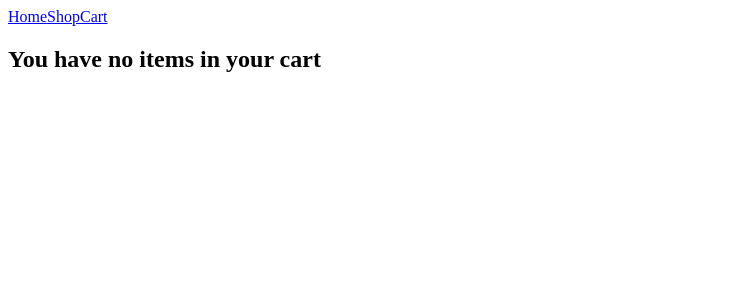
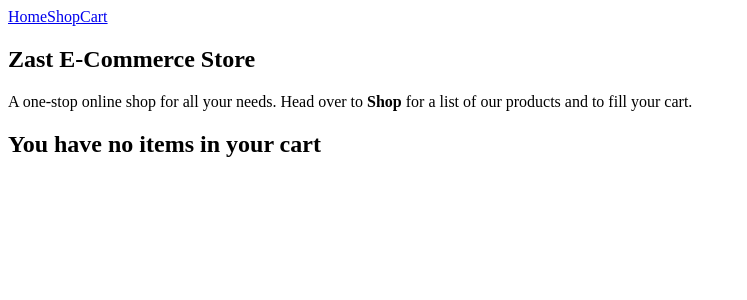
Before and after one commit to nzubeifechukwu/shopping-cart, a React (Vite) app: page /cart in a window 1280 px wide. Shown: the top 300 px of the page, without its empty margins (0-747 px from the left). Built offline with nearby package versions, Linux system fonts and the light colour scheme.

Commit message:
Display home page text

```diff
--- a/src/routes/Cart.jsx
+++ b/src/routes/Cart.jsx
@@ -20,7 +20,7 @@ export default function Cart() {
       item.quantity -= 1;
     } else {
       alert(
-        "You have just 1 of this item in your cart. Use the Delete button to remove it."
+        "You have just 1 of this item in your cart. Use the Remove button to remove it."
       );
     }
     setRerender(!rerender);
@@ -48,7 +48,7 @@ export default function Cart() {
                 setCart(cart.filter((element) => element.id !== item.id))
               }
             >
-              Delete
+              Remove
             </button>
           </article>
         ))
--- a/src/routes/Root.jsx
+++ b/src/routes/Root.jsx
@@ -4,15 +4,31 @@ import { Link } from "react-router";
 
 export default function Root() {
   const [cart, setCart] = useState([]);
+  const [page, setPage] = useState("home"); // Use to set home page text
 
   return (
     <>
       <nav>
-        <Link to="/">Home</Link>
-        <Link to="shop">Shop</Link>
-        <Link to="cart">Cart</Link>
+        <Link to="/" onClick={() => setPage("home")}>
+          Home
+        </Link>
+        <Link to="shop" onClick={() => setPage("")}>
+          Shop
+        </Link>
+        <Link to="cart" onClick={() => setPage("")}>
+          Cart
+        </Link>
       </nav>
-      {/* <h1>Welcome home!</h1> */}
+      {page && (
+        <section className="hero">
+          <h1>Zast E-Commerce Store</h1>
+          <p>
+            A one-stop online shop for all your needs. Head over to{" "}
+            <strong>Shop</strong> for a list of our products and to fill your
+            cart.
+          </p>
+        </section>
+      )}
       <div className="mainBody">
         <Outlet context={[cart, setCart]} />
       </div>
```
